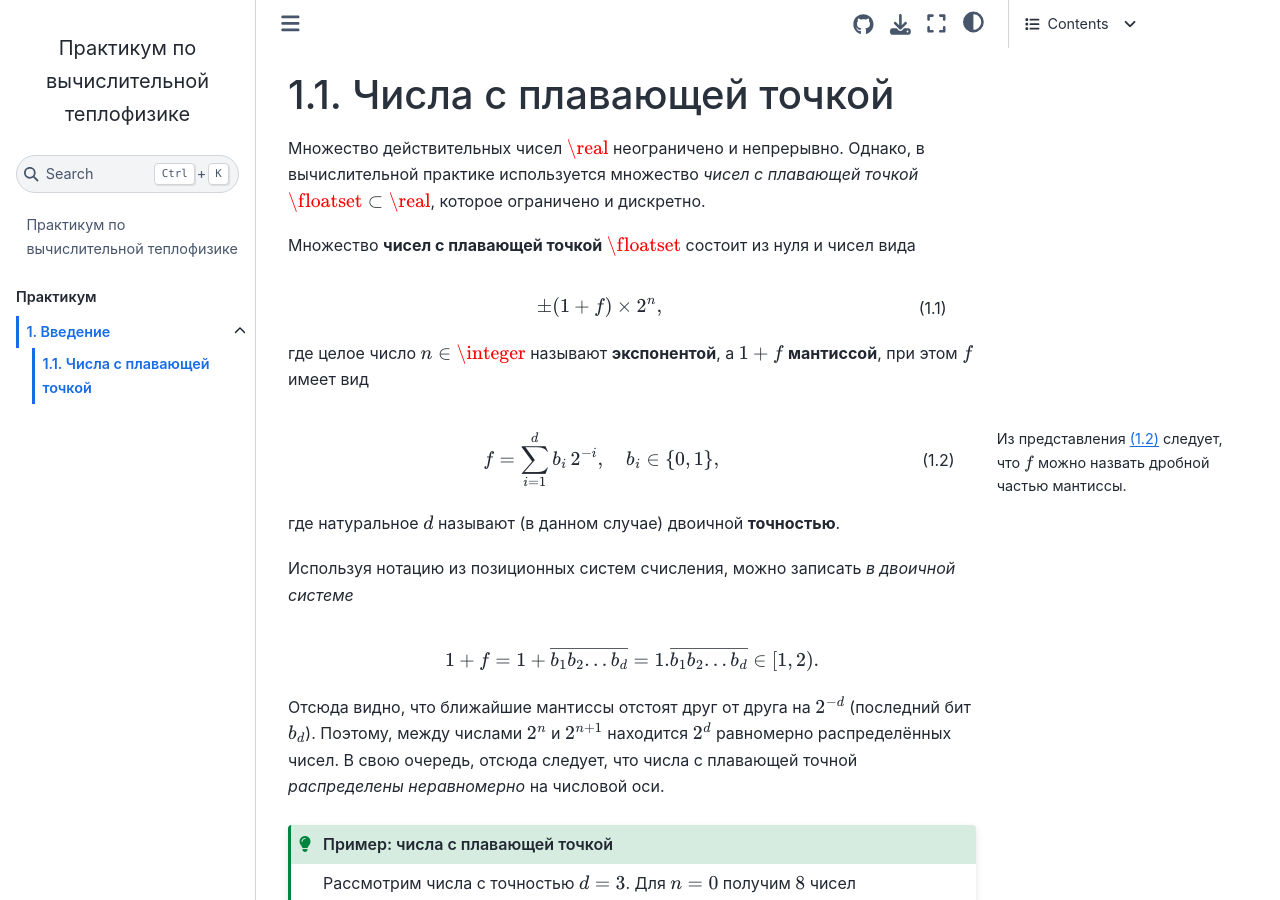
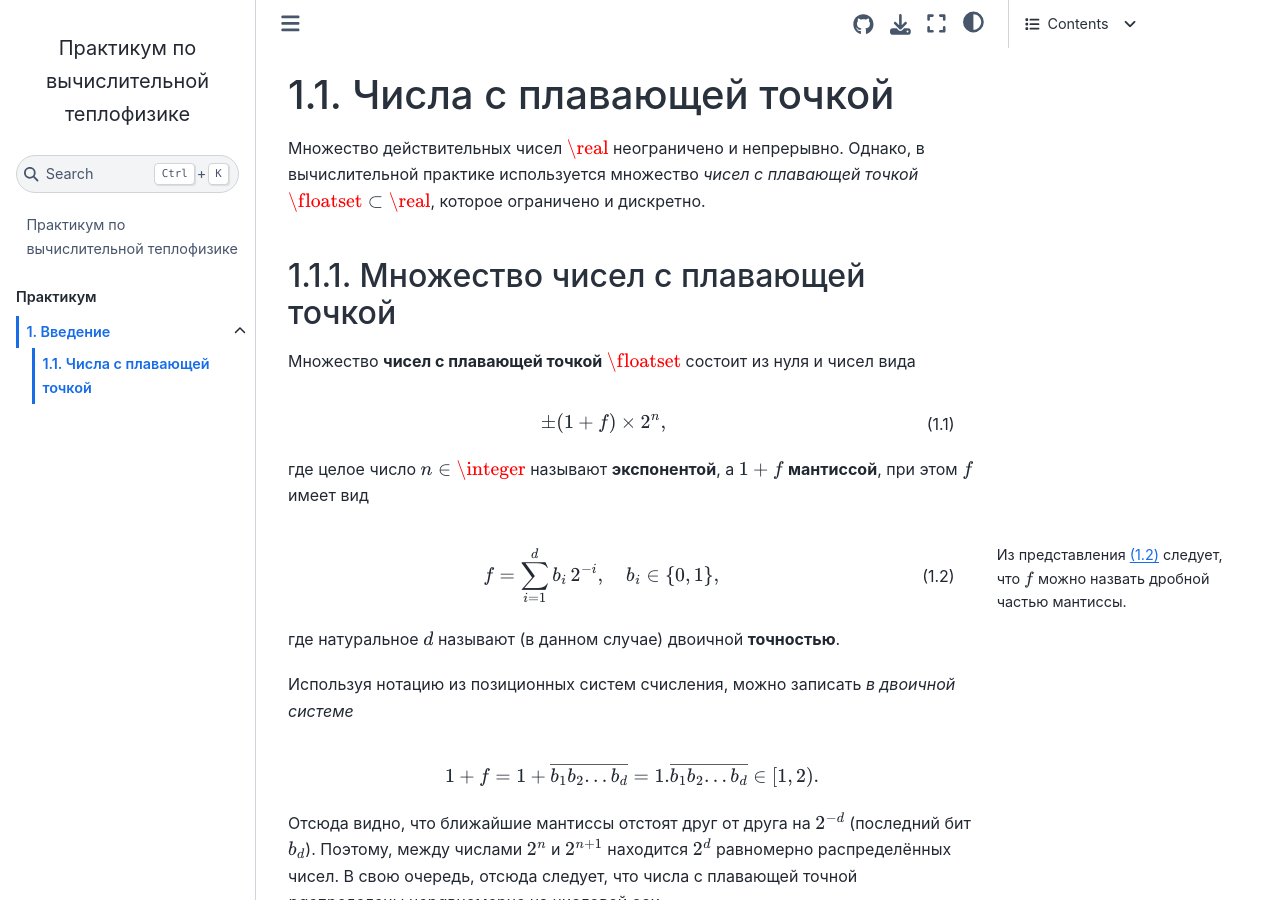
Before and after one commit to stepanzh/computational_thermodynamics, a Jupyter Book: the page built from book/intro/float.md, in a window 1280 px wide and 900 px high. Built offline with Jupyter Book 1.0.4 settings and Sphinx 7.4.7 and the Sphinx Book theme 1.1.4, drawn with Linux system fonts in a browser that asks for light colours; some of the changed text lies outside the part shown.

Commit message:
Rm comments, добавил заголовок

````diff
--- a/book/intro/float.md
+++ b/book/intro/float.md
@@ -12,17 +12,12 @@ kernelspec:
 
 # Числа с плавающей точкой
 
-% TODO
-% распределение
-% неассоциативность операций
-
 Множество действительных чисел $\real$ неограничено и непрерывно.
 Однако, в вычислительной практике используется множество *чисел с плавающей точкой* $\floatset\subset\real$, которое ограничено и дискретно.
 
+## Множество чисел с плавающей точкой
+
 Множество **чисел с плавающей точкой** $\floatset$ состоит из нуля и чисел вида
-
-```{index} ! число с плавающей точкой
-```
 
 ```{math}
 :label: floatpoint
````
Also changed, not shown: other parts of book/intro/float.md (+2 -0 lines).
